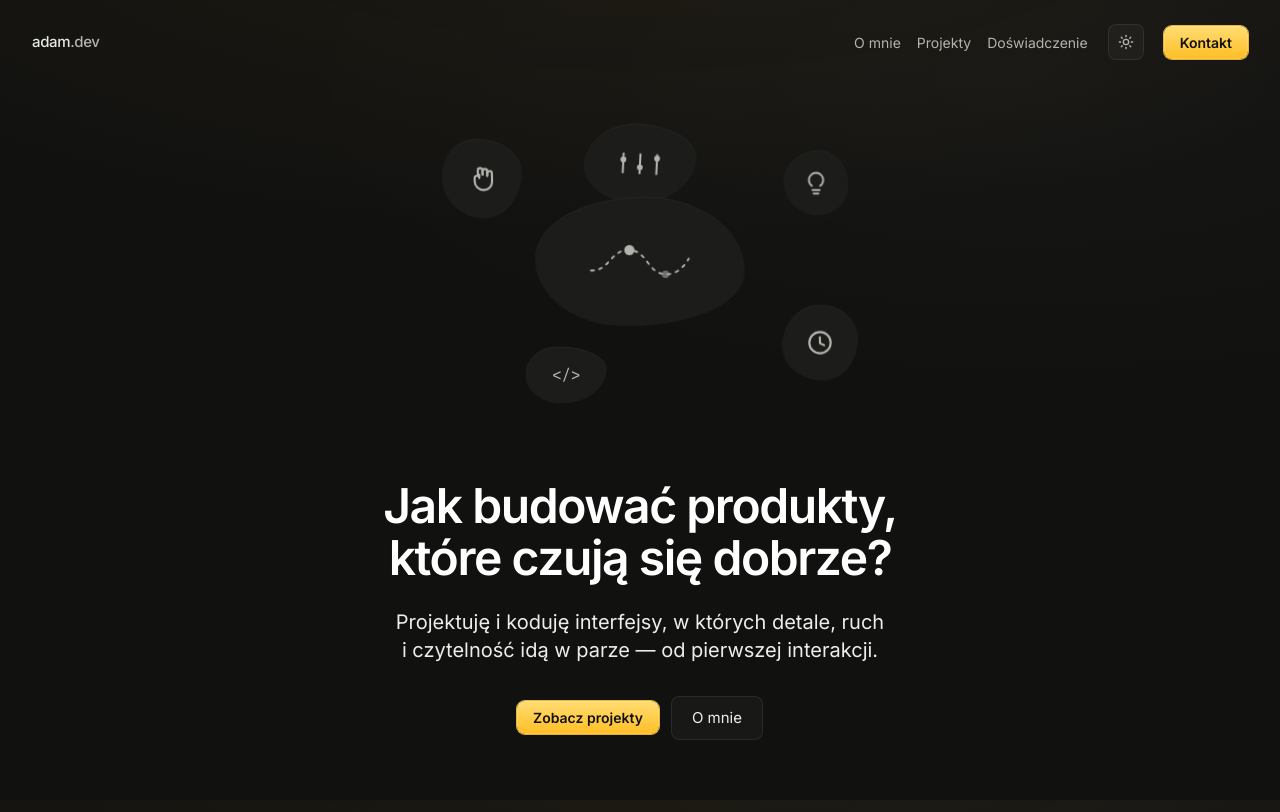
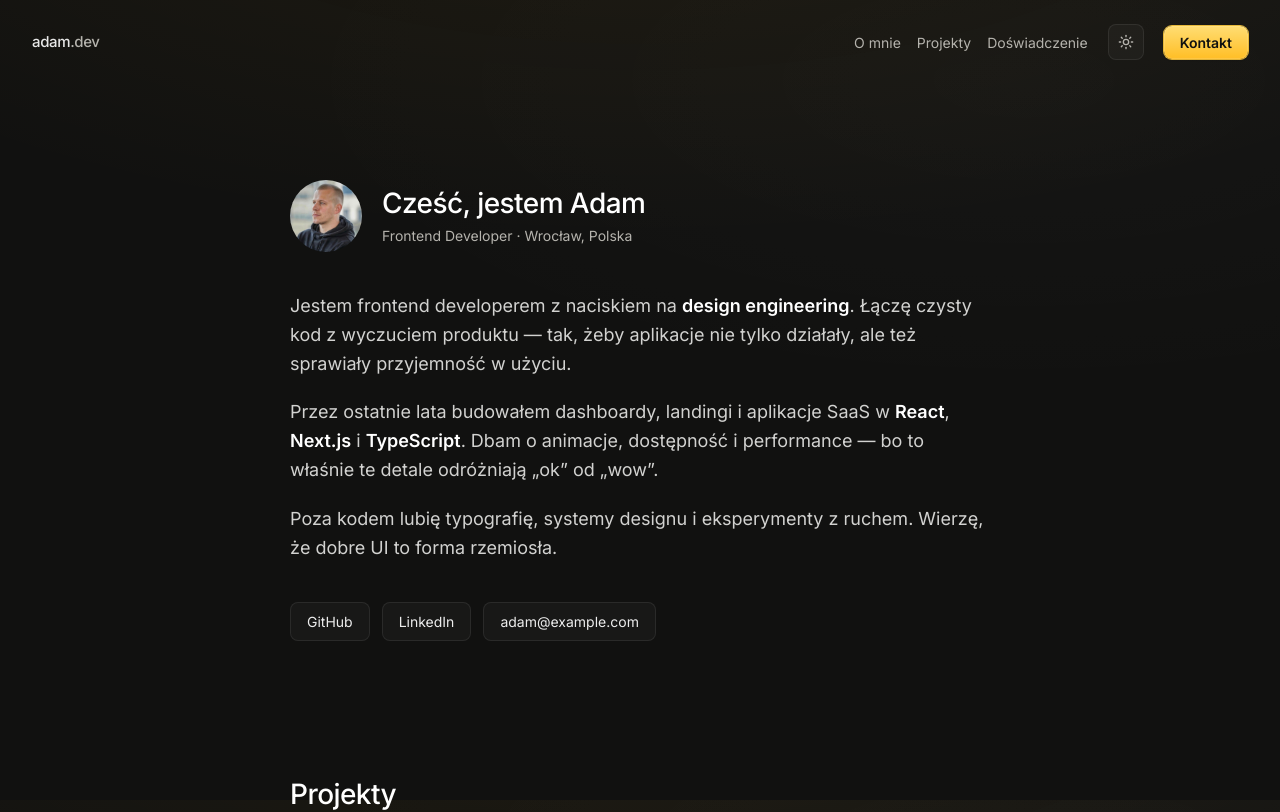
Before and after one commit to adambien94/Portfolio, a Next.js app: page / in a window 1280 px wide. Shown: the top 812 px of the page. Built offline with nearby package versions, Linux system fonts and the light colour scheme.

Commit message:
profile img

```diff
--- a/src/components/about.tsx
+++ b/src/components/about.tsx
@@ -1,3 +1,4 @@
+import Image from "next/image";
 import { RichText } from "@/components/rich-text";
 import { about, profile } from "@/data/portfolio";
 
@@ -5,13 +6,22 @@ export function About() {
   return (
     <section id="o-mnie" className="scroll-mt-24 px-5 py-16 md:px-8 md:py-24">
       <div className="mx-auto w-full max-w-[700px]">
-        <div className="mb-8 flex flex-col gap-4 sm:mb-10 sm:flex-row sm:items-end sm:justify-between">
+        <div className="mb-8 flex items-center gap-4 sm:mb-10 sm:gap-5">
+          <Image
+            src="/avatar.webp"
+            alt={profile.name}
+            width={100}
+            height={100}
+            className="size-18 shrink-0 rounded-full object-cover"
+          />
+          <div className="flex flex-col gap-1">
             <h2 className="text-[26px] leading-tight font-medium tracking-[-0.02em] text-foreground sm:text-[28px]">
               {about.title}
             </h2>
             <p className="text-[14px] text-muted-foreground">
               {profile.role} · {profile.location}
             </p>
+          </div>
         </div>
 
         <div className="prose-portfolio flex flex-col gap-5">
--- a/src/components/commercial-experience.tsx
+++ b/src/components/commercial-experience.tsx
@@ -29,14 +29,18 @@ export function CommercialExperience() {
 
         <StackMarquee items={commercialExperience.stack} />
 
-        <ul className="mt-10 flex flex-col gap-3 sm:mt-12">
+        <div className="mt-10 sm:mt-12">
+          <span className="text-[17px] font-medium">Projekty</span>
+        </div>
+
+        <ul className="mt-6 flex flex-col gap-3 sm:mt-8">
           {commercialExperience.projects.map((project) => (
             <li key={project.id}>
               <Link
                 href={project.href}
                 className="group -mx-2 block rounded-md px-2 py-2 transition-colors hover:bg-foreground/[0.04] sm:-mx-3 sm:px-3"
               >
-                <span className="block text-[17px] font-medium leading-snug text-foreground">
+                <span className="block text-[17px] font-base leading-snug text-foreground">
                   {project.name}
                 </span>
                 <span className="mt-0.5 block text-[17px] leading-relaxed text-muted-foreground">
--- a/src/components/hero.tsx
+++ b/src/components/hero.tsx
@@ -3,34 +3,35 @@ import { profile } from "@/data/portfolio";
 
 export function Hero() {
   return (
-    <section className="relative px-5 pb-16 pt-6 md:px-8 md:pb-24 md:pt-10">
-      <div className="mx-auto flex w-full max-w-[720px] flex-col items-center text-center">
-        <div className="animate-fade-up mb-10 w-full sm:mb-14">
-          <HeroGraphic />
-        </div>
+    <div></div>
+    // <section className="relative px-5 pb-16 pt-6 md:px-8 md:pb-24 md:pt-10">
+    //   <div className="mx-auto flex w-full max-w-[720px] flex-col items-center text-center">
+    //     <div className="animate-fade-up mb-10 w-full sm:mb-14">
+    //       <HeroGraphic />
+    //     </div>
 
-        <h1 className="animate-fade-up-delay-1 text-balance text-[36px] leading-[1.08] font-[575] tracking-[-0.03em] text-foreground sm:text-[48px] sm:leading-[1.08]">
-          {profile.headline.split("\n").map((line, i) => (
-            <span key={line}>
-              {i > 0 && <br />}
-              {line}
-            </span>
-          ))}
-        </h1>
+    //     <h1 className="animate-fade-up-delay-1 text-balance text-[36px] leading-[1.08] font-[575] tracking-[-0.03em] text-foreground sm:text-[48px] sm:leading-[1.08]">
+    //       {profile.headline.split("\n").map((line, i) => (
+    //         <span key={line}>
+    //           {i > 0 && <br />}
+    //           {line}
+    //         </span>
+    //       ))}
+    //     </h1>
 
-        <p className="animate-fade-up-delay-2 mt-5 max-w-[540px] text-balance text-[17px] leading-7 text-accent-foreground sm:mt-6 sm:text-[20px] sm:leading-7">
-          {profile.subheadline}
-        </p>
+    //     <p className="animate-fade-up-delay-2 mt-5 max-w-[540px] text-balance text-[17px] leading-7 text-accent-foreground sm:mt-6 sm:text-[20px] sm:leading-7">
+    //       {profile.subheadline}
+    //     </p>
 
-        <div className="animate-fade-up-delay-2 mt-8 flex flex-wrap items-center justify-center gap-3">
-          <a href="#projekty" className="buy-button px-5 py-2.5 text-[15px]">
-            Zobacz projekty
-          </a>
-          <a href="#o-mnie" className="ghost-button px-5 py-2.5 text-[15px]">
-            O mnie
-          </a>
-        </div>
-      </div>
-    </section>
+    //     <div className="animate-fade-up-delay-2 mt-8 flex flex-wrap items-center justify-center gap-3">
+    //       <a href="#projekty" className="buy-button px-5 py-2.5 text-[15px]">
+    //         Zobacz projekty
+    //       </a>
+    //       <a href="#o-mnie" className="ghost-button px-5 py-2.5 text-[15px]">
+    //         O mnie
+    //       </a>
+    //     </div>
+    //   </div>
+    // </section>
   );
 }
```
Also changed, not shown: public/avatar.webp (added). Lines whose indentation alone changed are shown as unchanged.
